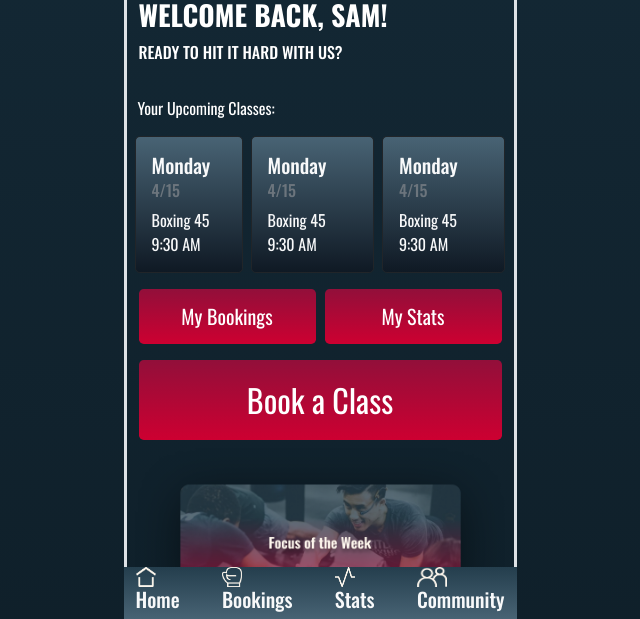
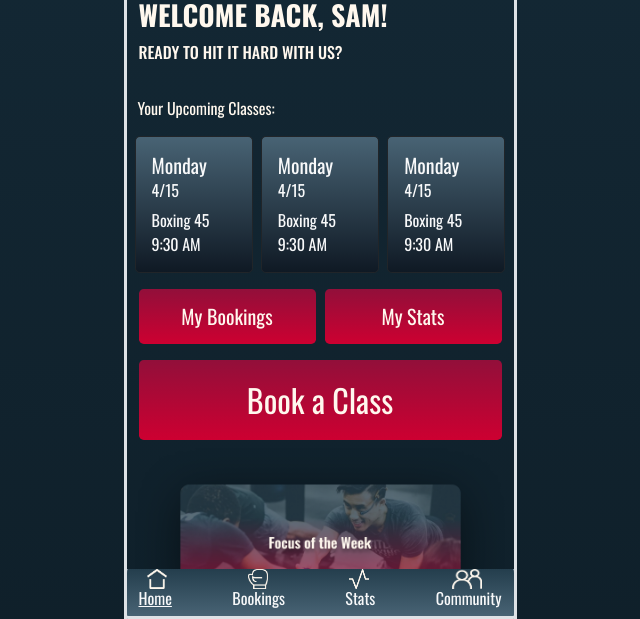
Before and after one commit to stef-kolin/Title_Boxing_App, a plain HTML site: page index.html in a window 1280 px wide. Shown: the part 181-800 px from the top of the page, without its empty margins (320-960 px from the left). Drawn offline with nearby package versions, Linux system fonts and the light colour scheme.

Commit message:
styling
adjusting fonts and colors

```diff
--- a/css/style.css
+++ b/css/style.css
@@ -1,7 +1,7 @@
 body {
     font-family: "Oswald", "roboto", sans;
     background: linear-gradient(#142936, #0B1820);
-    color: white;
+    color: #FFF8EE;
     width: 393px !important;
     margin: 0 auto;
 }
@@ -37,6 +37,10 @@ header {
     background: linear-gradient(#486374, #0F1924);
 }
 
+.cardtitle{
+    color:#FFF8EE !important;
+}
+
 .cardcontainer {
     margin-left: 4px;
     margin-right: 4px;
@@ -53,29 +57,30 @@ header {
     height: 55px;
     background: linear-gradient(#920F3A, #CD0031);
     font-size: 20px;
+    color: #FFF8EE;
 }
 
 .btn-lg {
     height: 80px;
     background: linear-gradient(#920F3A, #CD0031);
     font-size: 32px;
+    color:#FFF8EE;
 }
 .contentcard{
 
     display: block;
-    margin-left: auto;
-    margin-right: auto;
+    margin-left: 0px;
+    margin-right: 0px;
     width:;
-
+}
+.contentcard1{
 
 }
-
-
 
 
 .navfooter {
     width: 393px;
     background: linear-gradient(#243E4D, #486374);
-    font-size: 14px;
+    font-size: 12px;
     font: 100;
 }
--- a/index.html
+++ b/index.html
@@ -16,7 +16,7 @@
 
 </head>
 
-<body class="bg-info border border-3">
+<body class="bg-info border border-3 rounded">
 
     <!-- Header Nav Start -->
     <header class="fixed-top d-flex flex-row">
@@ -58,11 +58,11 @@
             <p class="yuc-text mt-3">Your Upcoming Classes:</p>
         </div>
         <div class="d-flex flex-row cardcontainer">
-            <div class="card classescard border border-dark rounded-3 mx-1" style="width: 7rem;">
+            <div class="card classescard border border-dark rounded-3 mx-1" style="width: 8rem;">
                 <a href="#" class="text-light text-decoration-none">
                     <div class="card-body">
-                        <h5 class="card-title">Monday</h5>
-                        <h6 class="card-subtitle mb-2 text-muted">4/15</h6>
+                        <h5 class="card-title fw-normal">Monday</h5>
+                        <h6 class="card-subtitle mb-2 fw-normal">4/15</h6>
                         <p class="card-text">Boxing 45<br>
                             9:30 AM</br></p>
                 </a>
@@ -72,8 +72,8 @@
         <div class="card classescard border border-dark rounded-3 mx-1" style="width: 8rem;">
             <a href="#" class="text-light text-decoration-none">
                 <div class="card-body">
-                    <h5 class="card-title">Monday</h5>
-                    <h6 class="card-subtitle mb-2 text-muted">4/15</h6>
+                    <h5 class="card-title fw-normal">Monday</h5>
+                    <h6 class="card-subtitle mb-2 fw-normal">4/15</h6>
                     <p class="card-text">Boxing 45<br>
                         9:30 AM</br></p>
             </a>
@@ -83,8 +83,8 @@
     <div class="card classescard border border-dark rounded-3 mx-1" style="width: 8rem;">
         <a href="#" class="text-light text-decoration-none">
             <div class="card-body">
-                <h5 class="card-title">Monday</h5>
-                <h6 class="card-subtitle mb-2 text-muted">4/15</h6>
+                <h5 class="card-title fw-normal">Monday</h5>
+                <h6 class="card-subtitle mb-2 fw-normal">4/15</h6>
                 <p class="card-text">Boxing 45<br>
                     9:30 AM</br></p>
         </a>
@@ -97,13 +97,13 @@
     <!-- Booking Button section Start -->
     <div class="buttoncontainer container position-relative">
         <div class="d-flex flex-row gap-1 justify-content-between">
-            <button type="button" class="btn btn-danger btn-sm border-0 rounded-3">My
+            <button type="button" class="btn btn-sm border-0 rounded-3">My
                 Bookings</button>
-            <button type="button" class="btn btn-danger btn-sm border-0 rounded-3">My Stats</button>
+            <button type="button" class="btn btn-sm border-0 rounded-3">My Stats</button>
         </div>
 
         <div>
-            <button type="button" class="btn btn-danger btn-lg mt-3 mx-auto border-0 rounded-3 col-12">Book a
+            <button type="button" class="btn btn-lg mt-3 mx-auto border-0 rounded-3 col-12">Book a
                 Class</button>
 
         </div>
@@ -113,51 +113,51 @@
 
 
     <!-- Section for Content Cards Start -->
-    <div class="contentcard my-0">
-        <img src="images\Focus of the Week.png" class="card-img" alt="..." width="390">
+    <div class="contentcard">
+        <img src="images\Focus of the Week.png" class="card-img contentcard1" alt="">
 
     </div>
 
-    <div class="contentcard">
-        <img src="images\Title on Demand.png" class="card-img my-0 contentcard1" alt="...">
+    <div class=" contentcard">
+        <img src="images\Title on Demand.png" class="card-img contentcard2" alt="...">
 
     </div>
     <div class="contentcard">
-        <img src="images\Title Blog.png" class="card-img contentcard1" alt="...">
+        <img src="images\Title Blog.png" class="card-img contentcard3" alt="...">
 
     </div>
     <div class="contentcard">
-        <img src="images\Contact Us.png" class="card-img contentcard1" alt="...">
+        <img src="images\Contact Us.png" class="card-img contentcard4" alt="...">
 
     </div>
 
     <!-- Section for Content Cards End -->
     <!-- Footer Nav Start-->
     <footer>
-        <div class="container fixed-bottom navfooter">
+        <div class="container fixed-bottom navfooter border border-top-0 border-3 rounded">
             <div class="d-flex flex-row justify-content-between">
                 <div class="">
                     <a class="navbar-brand mx-auto" href="#">
-                        <img src="images\Home.png" alt="" width="20" height="20">
-                        <h5 class="text-light">Home</h5>
+                        <img src="images\Home.png" alt="" width="20" height="20" class="ms-2">
+                        <h5 class="text-light fs-6 fw-normal text-decoration-underline">Home</h5>
                     </a>
                 </div>
                 <div class="">
                     <a class="navbar-brand mx-auto" href="#">
-                        <img src="images\Bookings.png" alt="" width="20" height="20">
-                        <h5 class="text-light">Bookings</h5>
+                        <img src="images\Bookings.png" alt="" width="20" height="20" class="ms-3">
+                        <h5 class=" text-light fs-6 fw-normal">Bookings</h5>
                     </a>
                 </div>
                 <div class="">
                     <a class="navbar-brand mx-auto" href="#">
-                        <img src="images\Stats.png" alt="" width="20" height="20">
-                        <h5 class="text-light">Stats</h5>
+                        <img src="images\Stats.png" alt="" width="20" height="20" class="ms-1">
+                        <h5 class="text-light fs-6 fw-normal">Stats</h5>
                     </a>
                 </div>
                 <div class="">
                     <a class="navbar-brand mx-auto" href="#">
-                        <img src="images\Community.png" alt="" width="30" height="20">
-                        <h5 class="text-light">Community</h5>
+                        <img src="images\Community.png" alt="" width="30" height="20" class="ms-3">
+                        <h5 class="text-light fs-6 fw-normal">Community</h5>
                     </a>
                 </div>
             </div>
```
